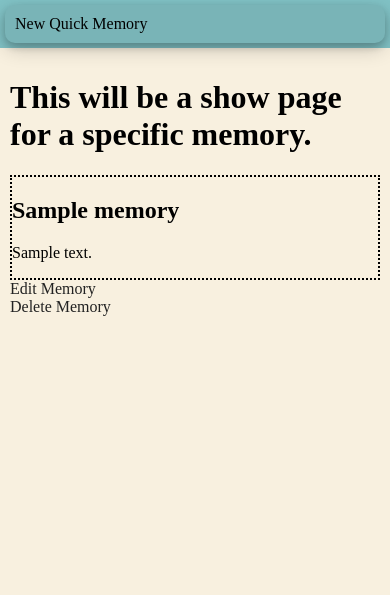
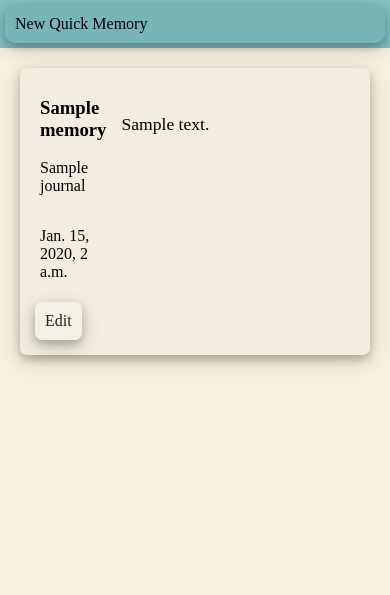
Before and after one commit to aggarabedian/remember_when, a Django app: page /memory/1/ in a window 390 px wide. Shown: the part 222-817 px from the top of the page. Run offline with Django 3.2, Linux system fonts and the light colour scheme; a user stored in the database is signed in; tables that the repository leaves empty hold one stand-in row (values such as "Sample post"); some web fonts are replaced.

Commit message:
Responsive styling

```diff
--- a/main_app/static/styles/main.css
+++ b/main_app/static/styles/main.css
@@ -183,8 +183,6 @@ a {
   background-color: #81c2c5;
   padding: 5px;
   z-index: 1000;
-
-  /* background-image: linear-gradient(#81c2c5, #F8F0DF); */
 }
 
 .slider_div_button {
@@ -203,6 +201,7 @@ a {
 .quick_form {
   padding: 20px;
   display: flex;
+  flex-direction: column;
 }
 
 .quick_form_left {
@@ -217,6 +216,7 @@ a {
 
 .quick_form_right textarea#memory_content {
   border-radius: 5px;
+  width: 80vw;
 }
 
 
@@ -346,9 +346,10 @@ a {
   display: grid;
   padding: 20px;
   margin: 20px;
-  grid-template-columns: 1fr 1fr 1fr;
+  grid-template-columns: repeat(1, 1fr);
   grid-template-rows: auto;
   justify-items: center;
+
   row-gap: 30px;
   column-gap: 10px;
 }
@@ -379,11 +380,14 @@ a {
   /* background-color: rgb(247, 255, 254); */
   margin: 10px;
   border-radius: 7px;
+  align-self: center;
 }
 
 .album_card_image_container img {
   max-height: 100%;
   max-width: 100%;
+  display: block;
+  margin: auto;
 }
 
 .album_card_title {
@@ -440,13 +444,17 @@ a {
   padding-left: 10px;
 }
 
+.public_detail_header_name {
+  align-self: center;
+}
+
 .journal_detail_new_memory_button {
   padding: 10px;
   background-color: rgb(245, 240, 230);
   box-shadow: 0 4px 8px 0 rgba(0, 0, 0, 0.2), 0 6px 20px 0 rgba(0, 0, 0, 0.19);
   border-radius: 10px;
   transition: all .2s ease-in-out;
-  width: 90px;
+  width: fit-content;
   margin: 0 0 5px 5px;
 }
 
@@ -487,6 +495,11 @@ a {
   padding-left: 10px;
 }
 
+.public_detail_card_title {
+  transition: all .2s ease-in-out;
+  padding-left: 10px;
+}
+
 .journal_detail_card_title:hover {
     transform: scale(1.03);
     color: #9D9D9D;
@@ -505,13 +518,49 @@ a {
 
 
 
-/* == Memory == */
+/* == Memory Detail == */
 
-.memory_show_container {
-  border: 2px dotted black;
+.memory_edit_button {
+  padding: 10px;
+  background-color: rgb(245, 240, 230);
+  box-shadow: 0 4px 8px 0 rgba(0, 0, 0, 0.2), 0 6px 20px 0 rgba(0, 0, 0, 0.19);
+  border-radius: 7px;
+  transition: all .2s ease-in-out;
+  width:fit-content;
+  margin: 5px;
 }
 
-.memory_photo {
-  width: 300px;
-  height: auto;
+.memory_edit_button:hover {
+  transform: scale(1.1);
 }
+
+.memory_detail_card_created_at {
+  padding-left: 10px;
+}
+
+.memory_detail_card_title {
+  transition: all .2s ease-in-out;
+  padding-left: 10px;
+}
+
+
+/* == Media Queries == */
+
+@media (min-width: 650px) {
+  .quick_form {
+    flex-direction: row;
+  }
+  .quick_form_right textarea#memory_content {
+    width: auto;
+  }
+  .album_card_container { grid-template-columns: repeat(2, 1fr); }
+}
+
+@media (min-width: 900px) {
+  .album_card_container { grid-template-columns: repeat(3, 1fr); }
+}
+
+/* @media (min-width: 400px) {
+
+
+} */
--- a/main_app/templates/memory_detail.html
+++ b/main_app/templates/memory_detail.html
@@ -4,17 +4,33 @@
 
 {% block content %}
 
-<h1>This will be a show page for a specific memory.</h1>
+{% comment %} <div class="journal_detail_card_container"> {% endcomment %}
 
+    <div class="journal_detail_card">
 
-  <div class="memory_show_container">
-    <h2>{{memory.title}}</h2>
-    <p>{{memory.content}}</p>
-  </div>
-  <a href="{% url 'memory_update' memory.pk %}">Edit Memory</a>
-  <br>
-  <a href="{% url 'memory_delete' memory.pk %}">Delete Memory</a>
+      <div class="journal_detail_card_left">
 
+        <div class="memory_detail_card_title">
+          <h3>{{memory.title}}</h3>
+          <p>{{memory.journal}}</p>
+        </div>
+        <div class="memory_detail_card_created_at">
 
+          <p>{{memory.created_at}}</p>
+        </div>
+        <a href="{% url 'memory_update' memory.pk %}">
+        <div class="memory_edit_button">
+          Edit
+        </div>
+        </a>
+      </div>
+
+      <div class="journal_detail_card_content">
+        <p>{{memory.content}}</p>
+      </div>
+
+    </div>
+
+  {% comment %} </div> {% endcomment %}
 
 {% endblock content %}
--- a/main_app/templates/memory_update.html
+++ b/main_app/templates/memory_update.html
@@ -12,4 +12,6 @@
     <input type="submit" value="Submit">
   </form>
 <a href="{% url 'memory_detail' memory.pk %}">Cancel</a>
+  <br>
+  <a href="{% url 'memory_delete' memory.pk %}">Delete Memory</a>
 {% endblock content %}
--- a/main_app/views.py
+++ b/main_app/views.py
@@ -118,7 +118,7 @@ class MemoryCreate(View):
 @method_decorator(login_required, name='dispatch')
 class MemoryUpdate(UserPassesTestMixin, UpdateView):
   model = Memory
-  fields = ['title', 'content', 'is_public', 'photo']
+  fields = ['title', 'content', 'is_public']
   template_name = "memory_update.html"
 
   def test_func(self):
```
Also changed, not shown: main_app/templates/album_detail.html (+5 -4 lines), main_app/templates/memories_public.html (+32 -10 lines).
